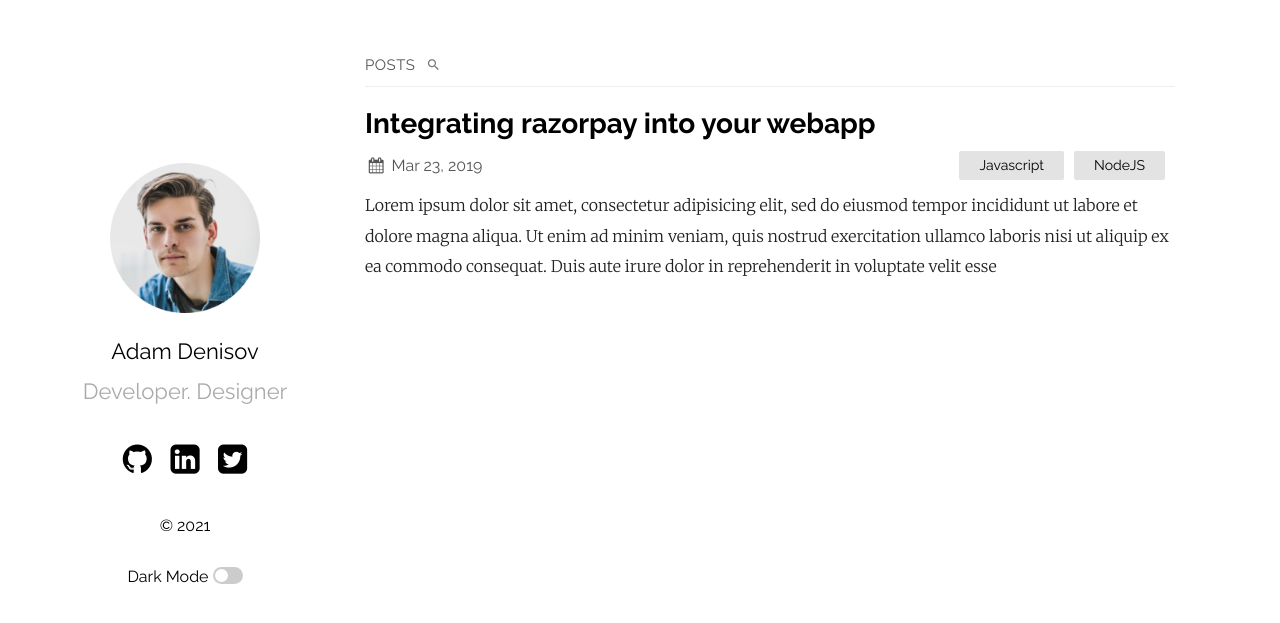
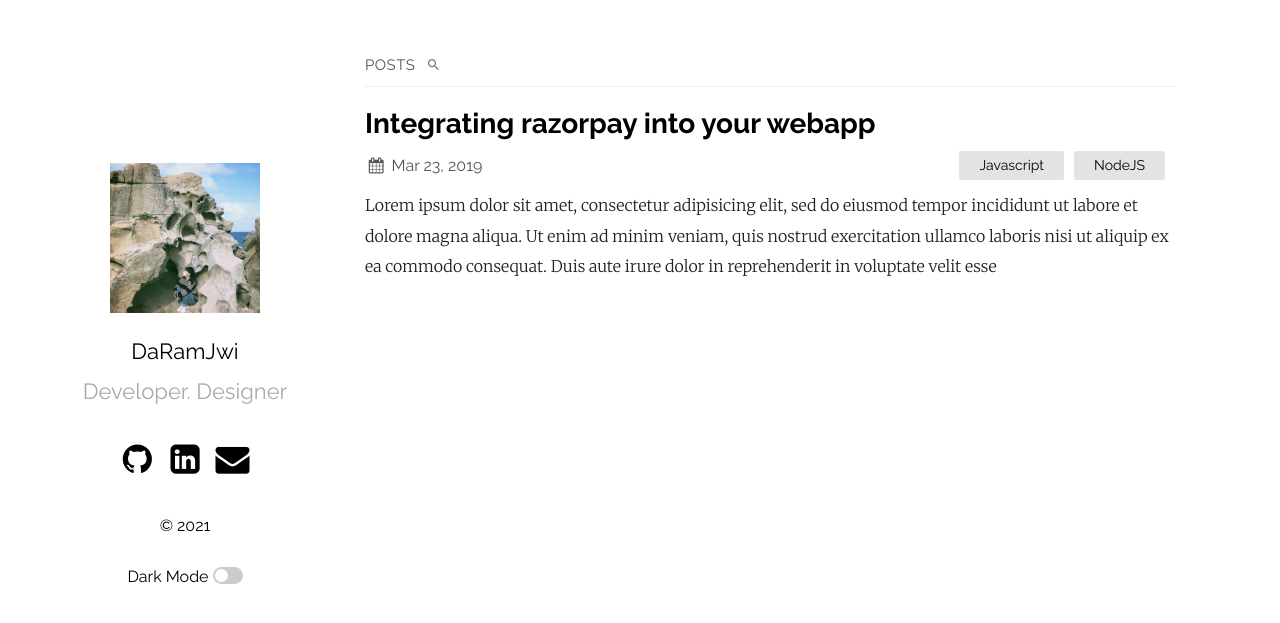
Before and after one commit to wldns0622/wldns0622.github.io, a Jekyll site: the page built from index.md, in a window 1280 px wide. Shown: the top 623 px of the page. Built offline with Jekyll 4.4.1, drawn with Linux system fonts in a browser that asks for light colours; part of the change alters nothing that is shown.

Commit message:
chore: profile

```diff
--- a/_config.yml
+++ b/_config.yml
@@ -1,10 +1,8 @@
-title: Your awesome title
-author: GitHub User
-email: your-email@domain.com
+title: 다람쥐 블로그
+author: Daramjwi
+email: wldns12378@gmail.com
 description: > # this means to ignore newlines until "show_exerpts:"
-  Write an awesome description for your new site here. You can edit this
-  line in _config.yml. It will appear in your document head meta (for
-  Google search results) and in your feed.xml site description.
+  주니어 프론트엔드 개발자의 개발 일지
 show_excerpts: true # set to true to show excerpts on the homepage
 
 # Minima date format
@@ -12,23 +10,23 @@ show_excerpts: true # set to true to show excerpts on the homepage
 sass:
   sass_dir: _sass
 plainwhite:
-  name: Adam Denisov
+  name: DaRamJwi
   tagline: Developer. Designer
   date_format: "%b %-d, %Y"
   sitemap: true # set to true to generate sitemap.xml content
   search: true # set to true to enable searchbar
   dark_mode: true # set to true to add dark mode toggle
-  portfolio_image: "assets/portfolio.png" # the path from the base directory of the site to the image to display (no / at the start)
-  html_lang: "en" # set the lang attribute of the <html> tag for the pages. See here for a list of codes: https://www.w3schools.com/tags/ref_country_codes.asp
+  portfolio_image: "assets/portfolio.jpeg" # the path from the base directory of the site to the image to display (no / at the start)
+  html_lang: "ko" # set the lang attribute of the <html> tag for the pages. See here for a list of codes: https://www.w3schools.com/tags/ref_country_codes.asp
   condensed_mobile:
     #- home
     - page
     - post
   # generate social links in footer
   social_links:
-    twitter: samarsault
-    github:  samarsault
-    linkedIn: in/samarsault
+    #twitter: samarsault
+    github:  wldns0622
+    linkedIn: in/ji-un-jeong-a2678b207/
     #dribbble: jekyll
     #flickr:   jekyll
     #instagram: jekyll
@@ -38,7 +36,7 @@ plainwhite:
     #soundcloud: jekyll
     #telegram: jekyll
     #gitlab: jekyll
-    #email: jekyll
+    email: wldns12378@gmail.com
 
     # Mastodon instances
     # mastodon:
```
Also changed, not shown: assets/portfolio.jpeg (added), assets/portfolio.png (deleted).
